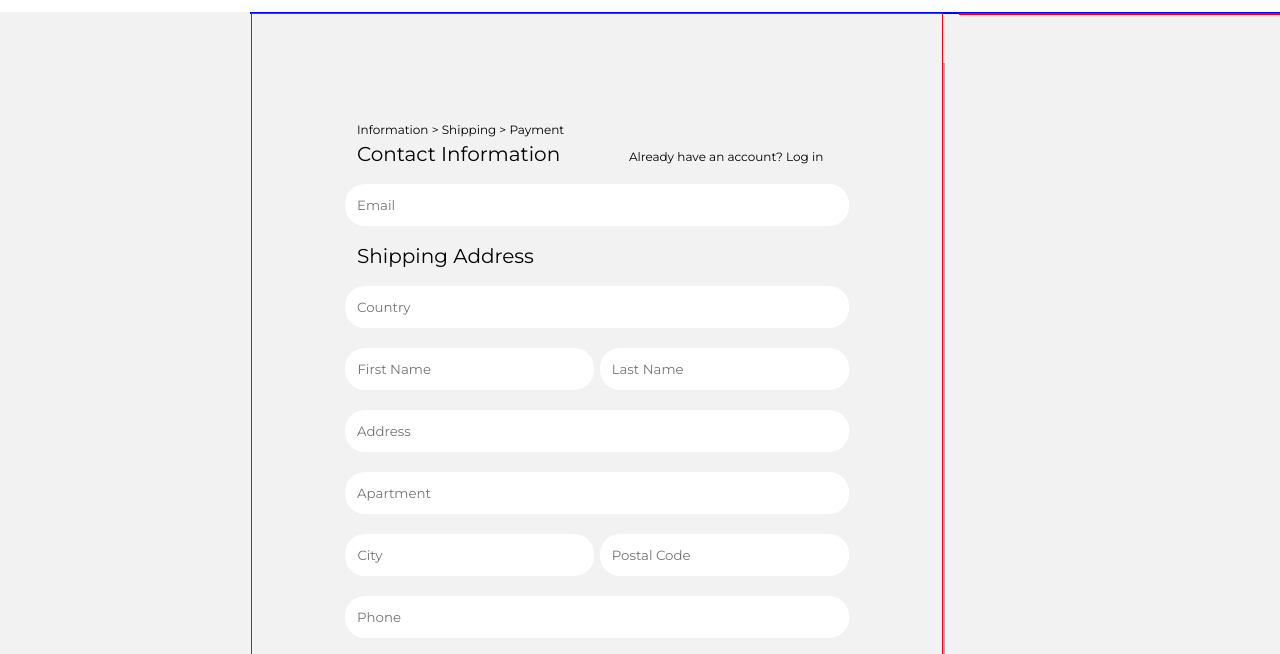
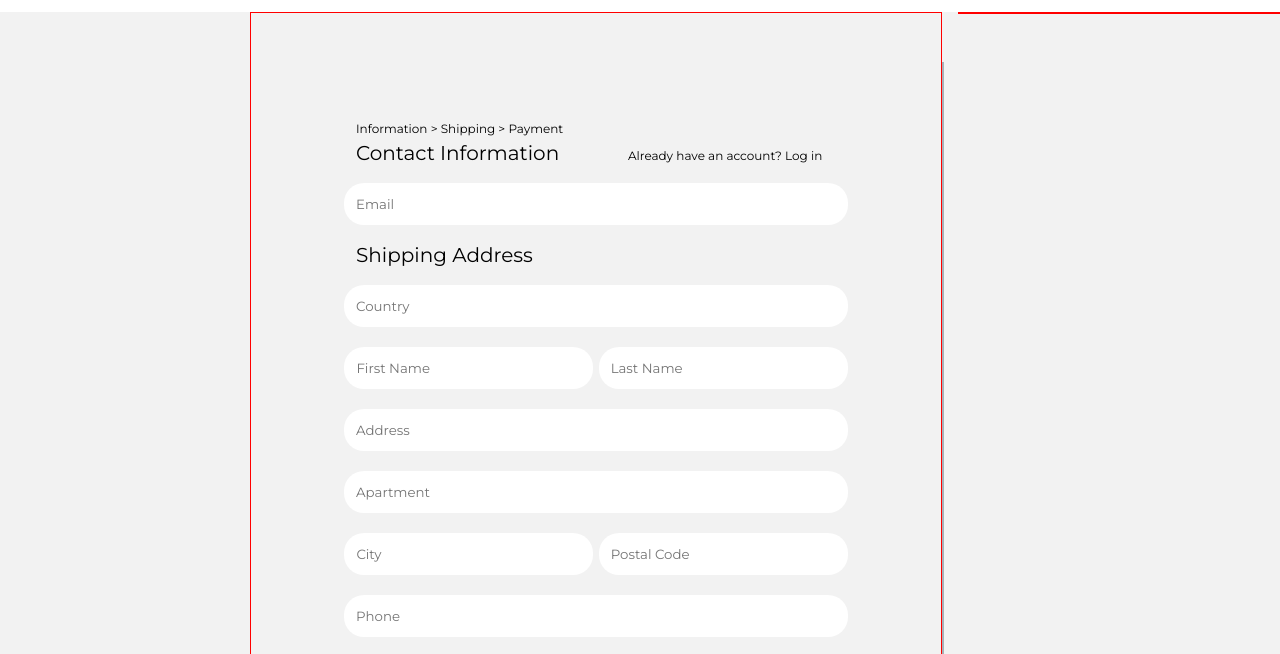
Before and after one commit to ohheyvictoria/webpageproject, a plain HTML site: page cart.html in a window 1280 px wide. Shown: the part 139-793 px from the top of the page. Drawn offline with Linux system fonts and the light colour scheme; a web font is replaced by a local one.

Commit message:
updating css

```diff
--- a/css/style.css
+++ b/css/style.css
@@ -406,7 +406,7 @@ margin-bottom: 70px;
 .wrapper{
     width: 1400px;
     height: auto;
-    border: blue 1px solid;
+    /* border: blue 1px solid; */
 }
 
     .cartleft{
```
